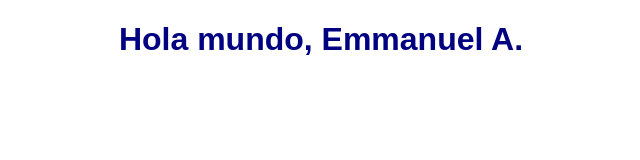
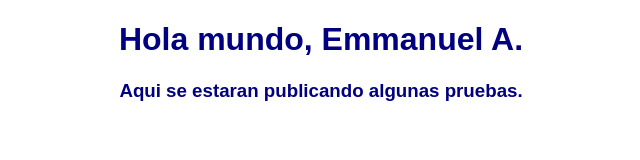
Before and after one commit to Ealanisln/Portafolio-1.0, a plain HTML site: page index.html in a window 1280 px wide. Shown: the whole page, without its empty margins (319-959 px from the left). Drawn offline with Linux system fonts and the light colour scheme.

Commit message:
Linea nueva de texto.

```diff
--- a/index.html
+++ b/index.html
@@ -9,5 +9,7 @@
 </head>
 <body>
     <h1> Hola mundo, Emmanuel A. </h1>
+
+    <h3> Aqui se estaran publicando algunas pruebas. </h3>
 </body>
 </html>
```
